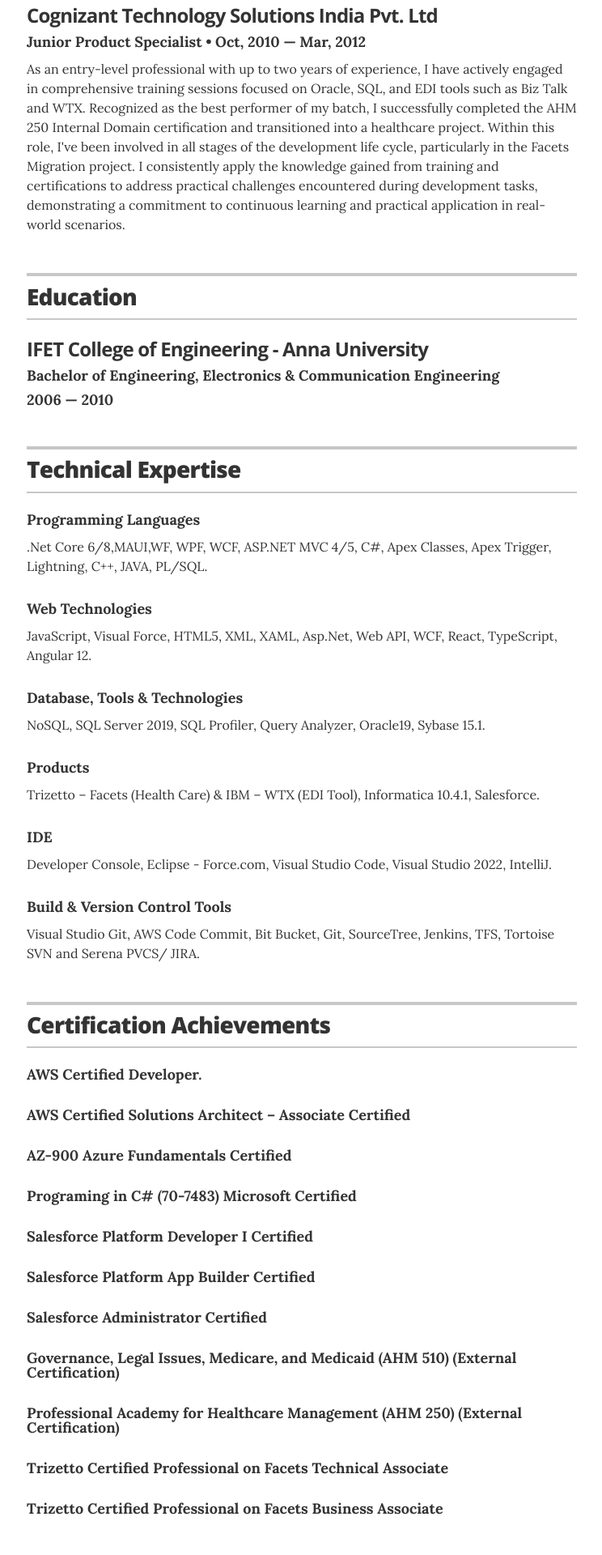
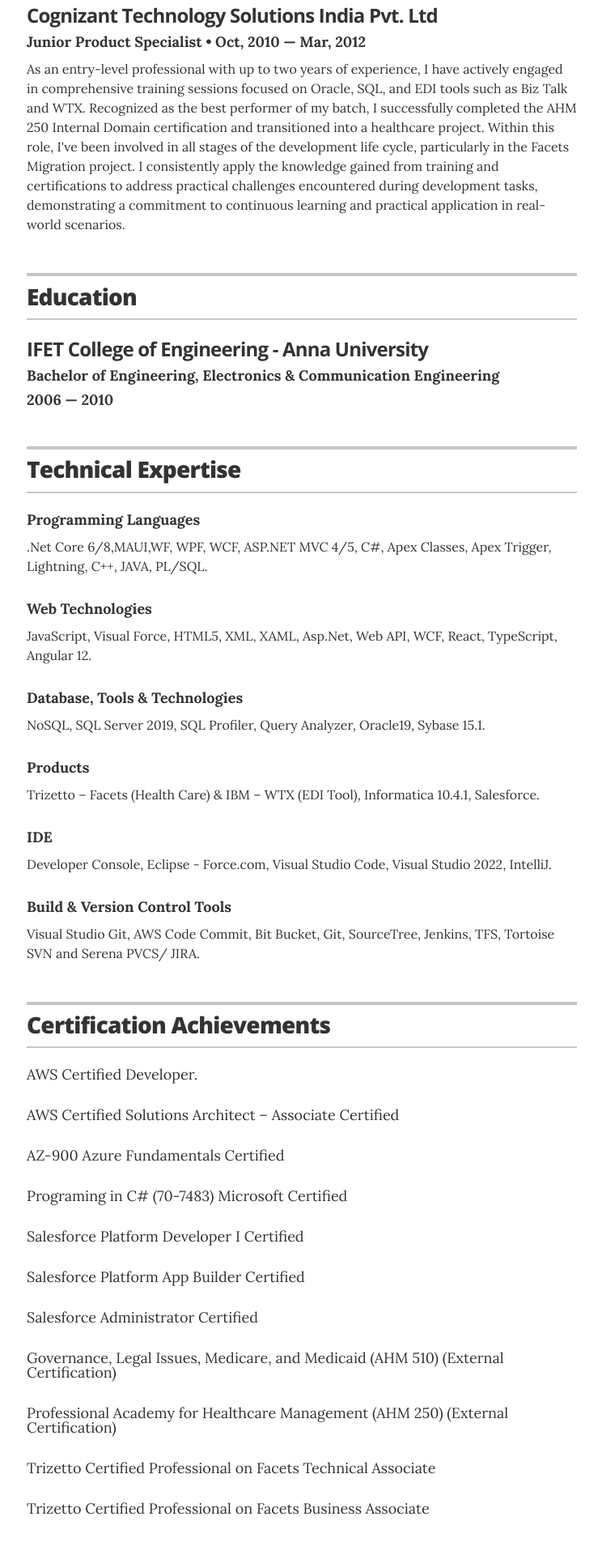
Before and after one commit to Kingslee1604/Resume, a Jekyll site: the page built from index.html, in a window 1280 px wide. Shown: the part 2052-3972 px from the top of the page at 81% size, without its empty margins (267-1011 px from the left). Built offline with Jekyll 4.4.1, drawn with Linux system fonts in a browser that asks for light colours.

Commit message:
Update resume.html

```diff
--- a/_layouts/resume.html
+++ b/_layouts/resume.html
@@ -202,7 +202,7 @@
         </header>
         {% for link in site.data.links %}
         <div class="resume-item">
-          <h3 class="resume-item-details">{{ link.name}}</h3>
+          <p class="resume-item-details">{{ link.name}}</p>
         </div>
         {% endfor %}
       </section>
```
